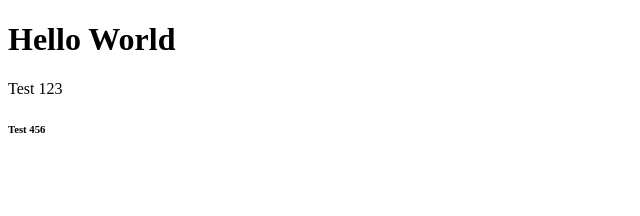
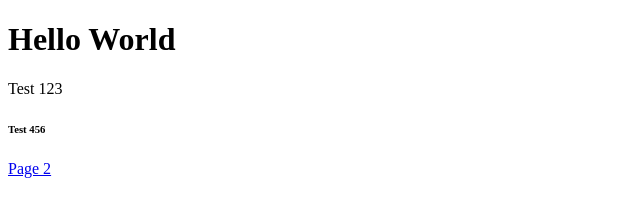
Before and after one commit to clarniko/mdm_website, a plain HTML site: page index.html in a window 1280 px wide. Shown: the full height of the page, 0-640 px from the left. Drawn offline with Linux system fonts and the light colour scheme.

Commit message:
added a link to page

```diff
--- a/index.html
+++ b/index.html
@@ -5,6 +5,7 @@
     <h1>Hello World</h1>
     <p>Test 123</p>
     <h6> Test 456</h6>
+    <a href="/page2.html">Page 2</a>
 </body>
 
 </html>
```
